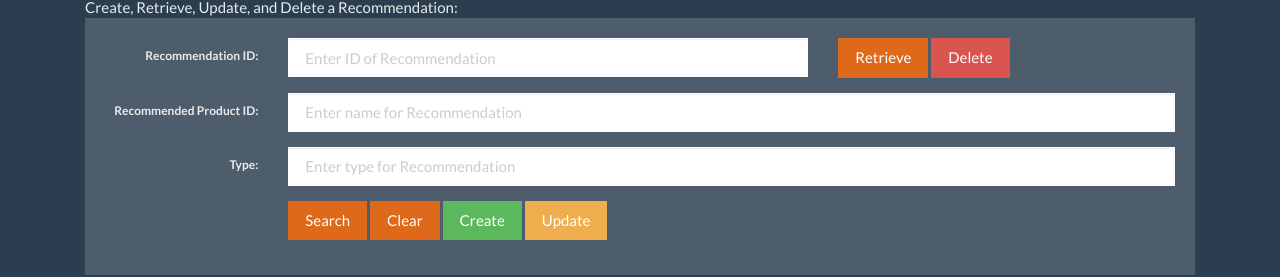
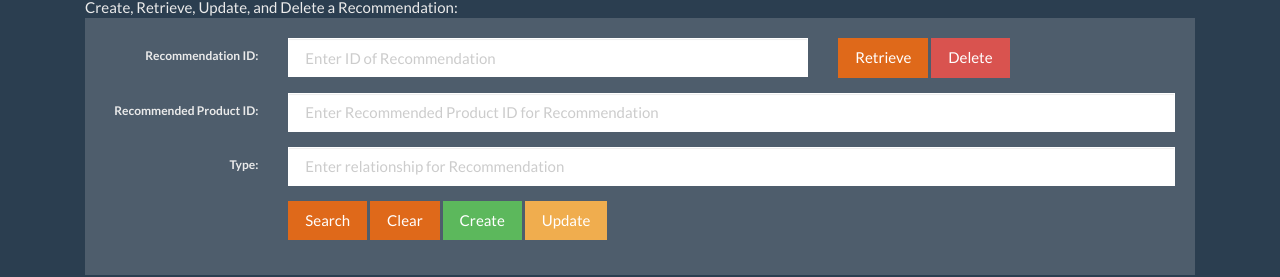
Before and after one commit to dev-ops-recommendation/recommendations, a plain HTML site: page service/static/index.html in a window 1280 px wide. Shown: the part 181-458 px from the top of the page. Drawn offline with Linux system fonts and the light colour scheme.

Commit message:
Fix typo

```diff
--- a/service/static/index.html
+++ b/service/static/index.html
@@ -42,13 +42,13 @@
               <div class="form-group">
                 <label class="control-label col-sm-2" for="recommendation_product_id">Recommended Product ID:</label>
                 <div class="col-sm-10">
-                  <input type="text" class="form-control" id="recommendation_product_id" placeholder="Enter name for Recommendation">
+                  <input type="text" class="form-control" id="recommendation_product_id" placeholder="Enter Recommended Product ID for Recommendation">
                 </div>
               </div>
               <div class="form-group">
                 <label class="control-label col-sm-2" for="type">Type:</label>
                 <div class="col-sm-10">
-                  <input type="text" class="form-control" id="type" placeholder="Enter type for Recommendation">
+                  <input type="text" class="form-control" id="type" placeholder="Enter relationship for Recommendation">
                 </div>
               </div>
               <div class="form-group">
```
